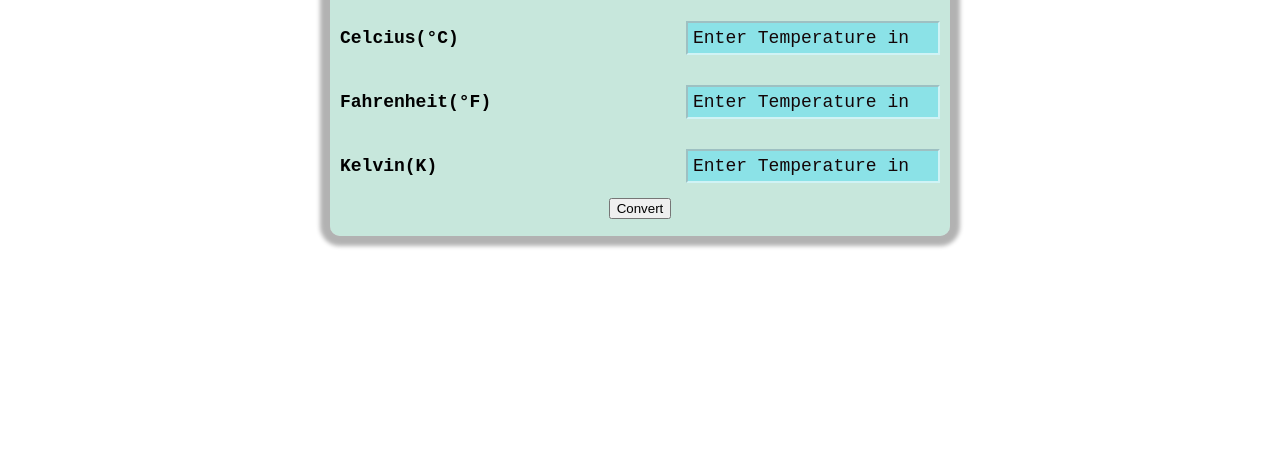
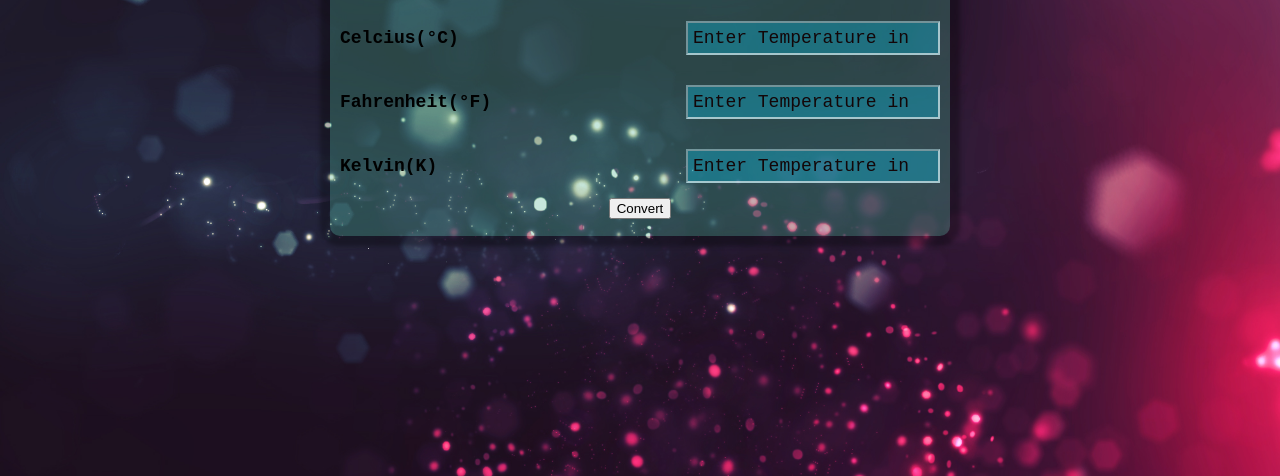
Before and after one commit to pro8806/Temperature-converter, a plain HTML site: page index.html in a window 1280 px wide. Shown: the part 324-800 px from the top of the page. Drawn offline with Linux system fonts and the light colour scheme.

Commit message:
Update style.css

```diff
--- a/style.css
+++ b/style.css
@@ -5,7 +5,7 @@ body {
     align-items: center;
     min-height: 100vh;
     background-color: #ffffff;
-   background-image: url("bg.jpg");
+   background-image: url("bg.jpg.jpg");
    background-repeat: no-repeat;
    background-size: cover;
    background-position: center;
```
